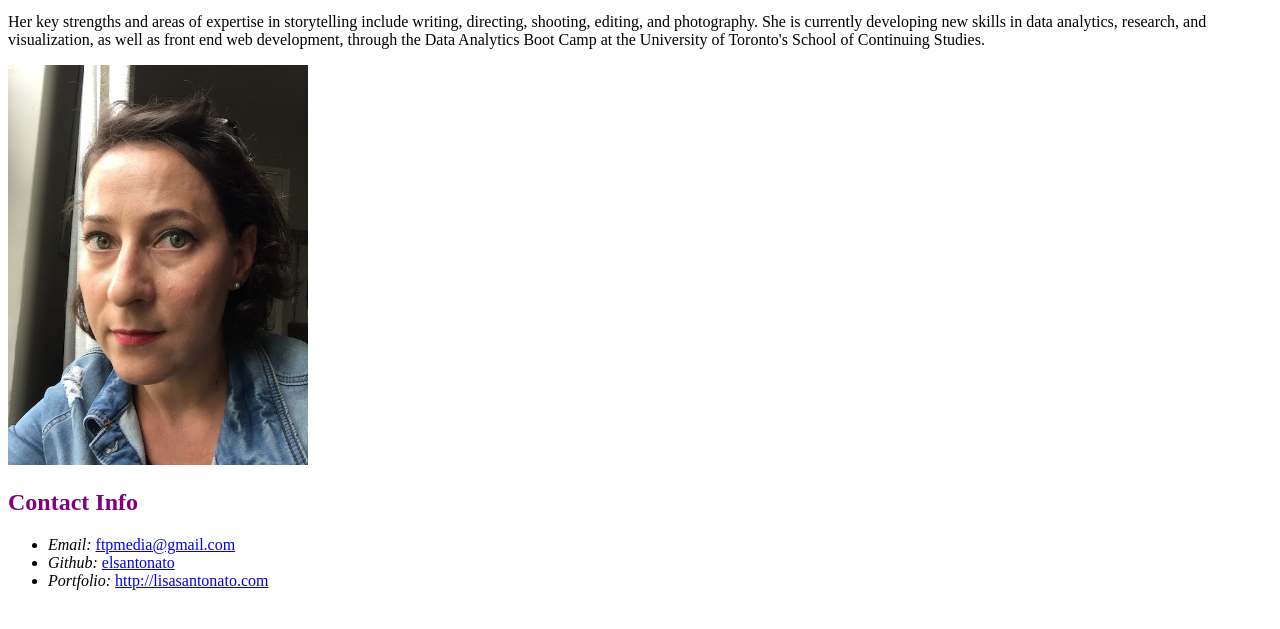
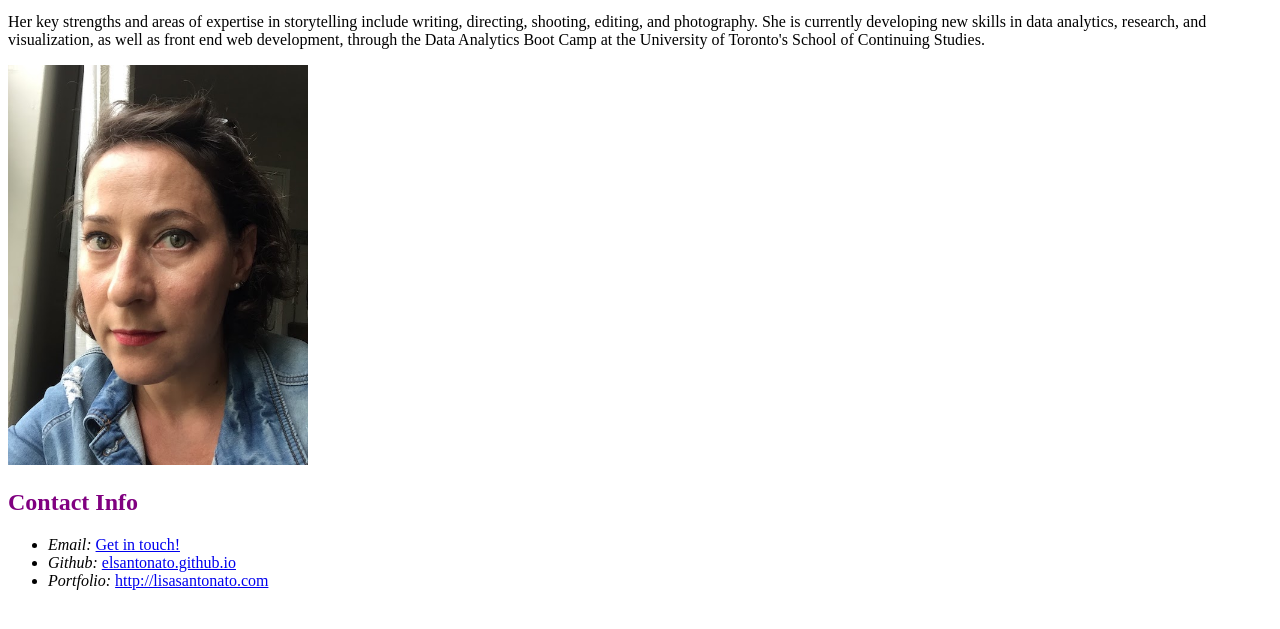
Before and after one commit to elsantonato/elsantonato.github.io, a plain HTML site: page index.html in a window 1280 px wide. Shown: the part 119-748 px from the top of the page. Drawn offline with Linux system fonts and the light colour scheme.

Commit message:
Update index.html

```diff
--- a/index.html
+++ b/index.html
@@ -26,9 +26,9 @@
         <aside id="contact-info">
             <h2>Contact Info</h2>
             <ul>
-              <li><em>Email:</em> <a href="#">ftpmedia@gmail.com</a></li>
-              <li><em>Github:</em> <a href="#">elsantonato</a></li>
-              <li><em>Portfolio:</em> <a href="#">http://lisasantonato.com</a></li>
+              <li><em>Email:</em> <a href="mailto:ftpmedia@gmail.com">Get in touch!</a></li>
+              <li><em>Github:</em> <a href="https://elsantonato.github.io/" target="_blank">elsantonato.github.io</a></li>
+              <li><em>Portfolio:</em> <a href="http://lisasantonato.com" target="_blank">http://lisasantonato.com</a></li>
             </ul>
           </aside>
 
```
